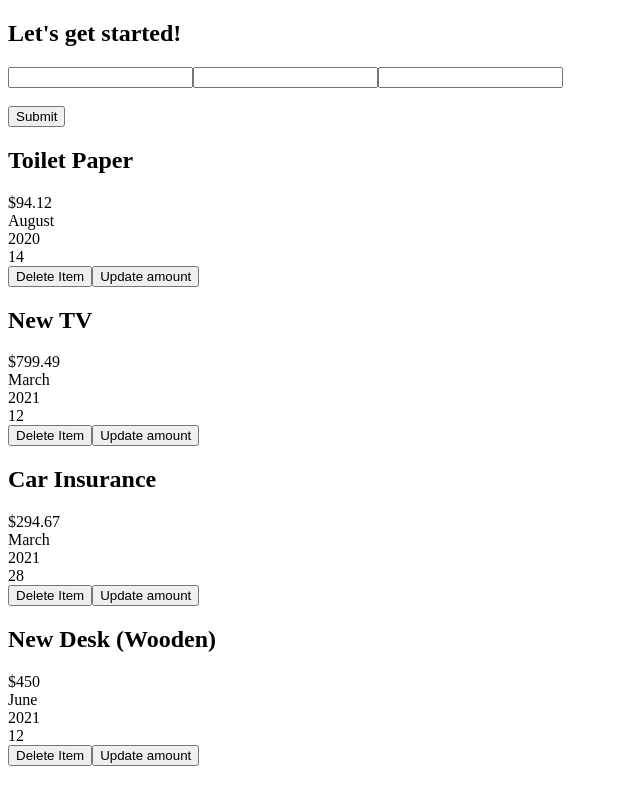
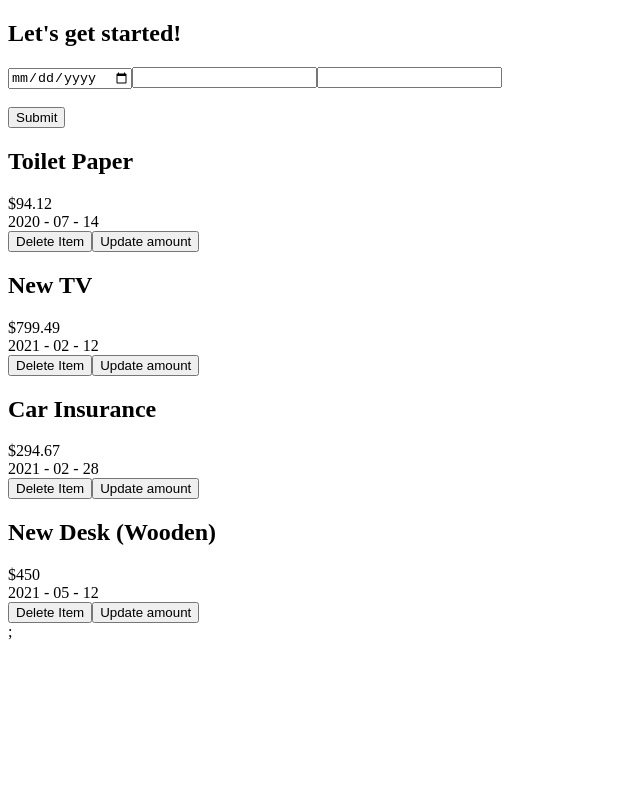
Before and after one commit to SuchiBankoti/react_expense_tracker, a React (Create React App) app: page / in a window 1280 px wide. Shown: the whole page, without its empty margins (0-640 px from the left). Built offline with nearby package versions, Linux system fonts and the light colour scheme.

Commit message:
add formdata to screen

```diff
--- a/src/App.js
+++ b/src/App.js
@@ -1,35 +1,38 @@
 import React from "react";
-
+import { nanoid } from "nanoid";
 import Expenses from "./Expenses";
-import ExpenseForm from "./ExpenseForm";
 
 export default function App() {
   const expenses = [
     {
-      id: "e1",
+      id: nanoid(),
       title: "Toilet Paper",
       amount: 94.12,
-      date: new Date(2020, 7, 14),
+      date: "2020 - 07 - 14",
     },
-    { id: "e2", title: "New TV", amount: 799.49, date: new Date(2021, 2, 12) },
     {
-      id: "e3",
+      id: nanoid(),
+      title: "New TV",
+      amount: 799.49,
+      date: "2021 - 02 - 12",
+    },
+    {
+      id: nanoid(),
       title: "Car Insurance",
       amount: 294.67,
-      date: new Date(2021, 2, 28),
+      date: "2021 - 02 - 28",
     },
     {
-      id: "e4",
+      id: nanoid(),
       title: "New Desk (Wooden)",
       amount: 450,
-      date: new Date(2021, 5, 12),
+      date: "2021 - 05 - 12",
     },
   ];
 
   return (
     <div>
       <h2>Let's get started!</h2>
-      <ExpenseForm />
       <Expenses items={expenses} />
     </div>
   );
--- a/src/ExpenseForm.js
+++ b/src/ExpenseForm.js
@@ -1,6 +1,6 @@
 import React, { useState } from "react";
 
-export default function ExpenseForm() {
+export default function ExpenseForm(props) {
   const [formdata, setFormdata] = useState({
     date: "",
     title: "",
@@ -16,7 +16,7 @@ export default function ExpenseForm() {
       <form>
         <label>
           <input
-            type="text"
+            type="date"
             name="date"
             onChange={handleChange}
             value={formdata.date}
@@ -40,7 +40,7 @@ export default function ExpenseForm() {
         </label>
       </form>
       <br />
-      <button onClick={() => console.log(formdata)}>Submit</button>
+      <button onClick={() => props.AddItem(formdata)}>Submit</button>
     </div>
   );
 }
--- a/src/ExpenseItem.js
+++ b/src/ExpenseItem.js
@@ -1,21 +1,19 @@
 import React from "react";
 
-import ExpenseDate from "./ExpenseDate";
+// import ExpenseDate from "./ExpenseDate";
 
-const ExpenseItem = (props) => {
+export default function ExpenseItem(props) {
   return (
     <div className="expense-item">
       <div className="expense-item__description">
         <h2>{props.title}</h2>
         <div className="expense-item__price">${props.amount}</div>
       </div>
-      <ExpenseDate date={props.date} />
+      <div>{props.date} </div>
       <button onClick={() => props.deleteItem(props.title)}>Delete Item</button>
       <button onClick={() => props.updateAmount(props.title)}>
         Update amount
       </button>
     </div>
   );
-};
-
-export default ExpenseItem;
+}
--- a/src/Expenses.js
+++ b/src/Expenses.js
@@ -1,8 +1,9 @@
 import React, { useState } from "react";
 import { nanoid } from "nanoid";
+import ExpenseForm from "./ExpenseForm";
 import ExpenseItem from "./ExpenseItem";
 
-const Expenses = (props) => {
+export default function Expenses(props) {
   const [item, setItem] = useState(props.items);
   function deleteItem(title) {
     setItem((prev) => prev.filter((e) => e.title !== title));
@@ -11,6 +12,12 @@ const Expenses = (props) => {
     setItem((prev) =>
       prev.map((e) => (e.title === title ? { ...e, amount: 100 } : e))
     );
+  }
+  function addNewItem(Item) {
+    setItem((prev) => {
+      prev.push(Item);
+      return prev;
+    });
   }
   const items = item.map((e) => (
     <ExpenseItem
@@ -22,7 +29,10 @@ const Expenses = (props) => {
       updateAmount={updateAmount}
     />
   ));
-  return <div className="expenses">{items}</div>;
-};
-
-export default Expenses;
+  return (
+    <div>
+      <ExpenseForm AddItem={addNewItem} />
+      <div className="expenses">{items}</div>;
+    </div>
+  );
+}
```
